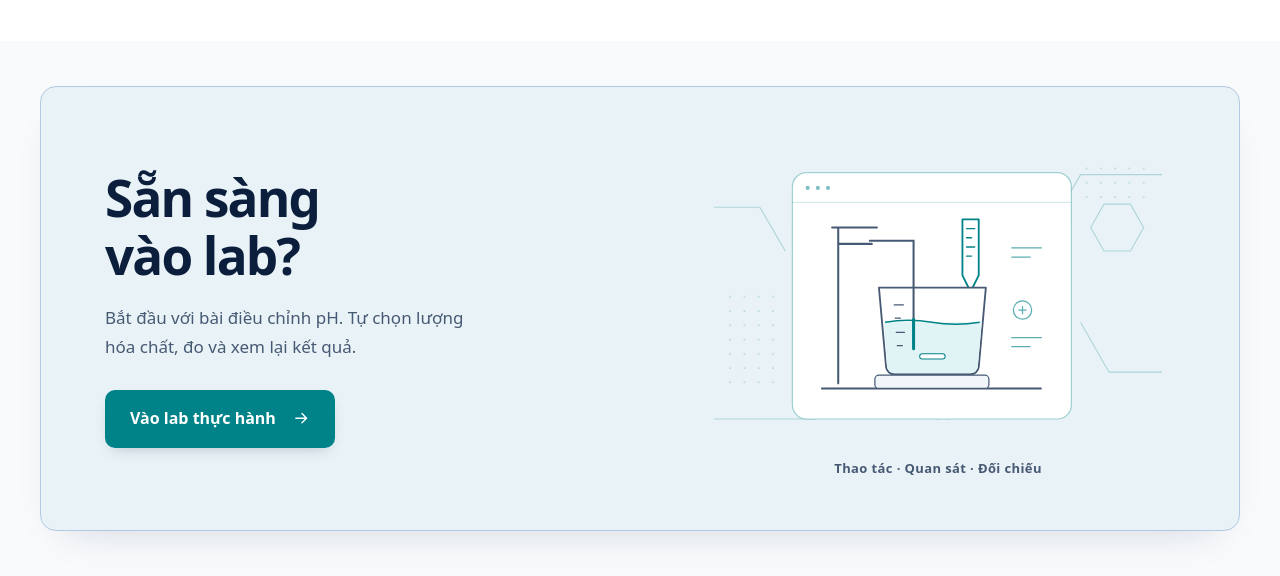
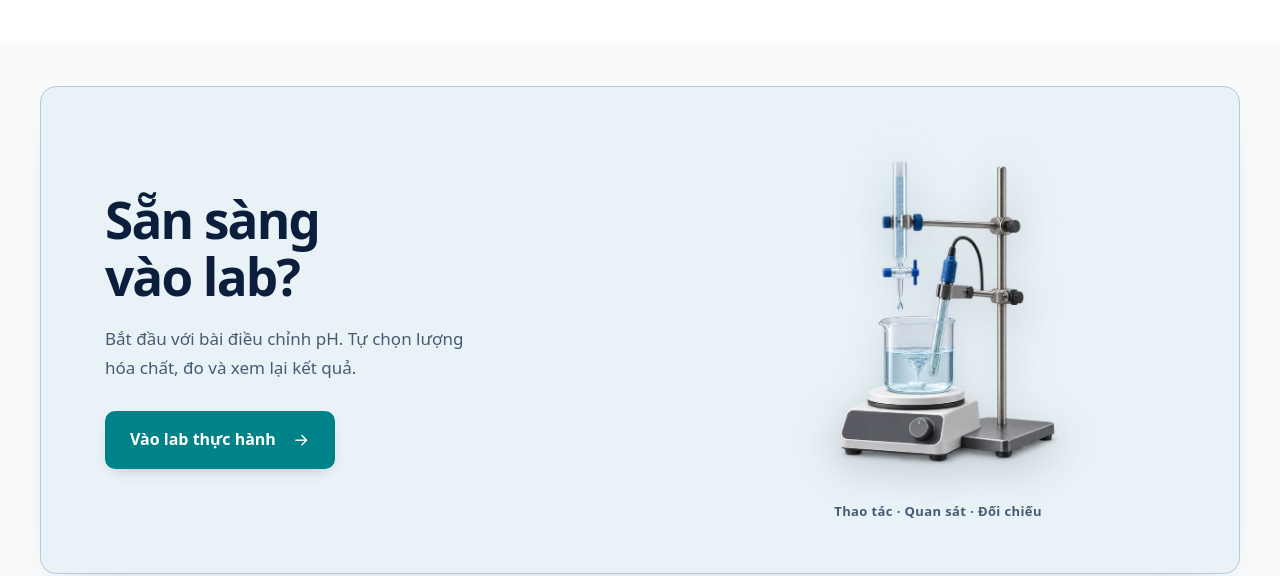
Before and after one commit to manhthien2005/VECLab, a Next.js app: page / in a window 1280 px wide. Shown: the part 3700-4276 px from the top of the page. Built offline with nearby package versions, Linux system fonts and the light colour scheme; no server answers.

Commit message:
style(ui): blend transparent lab imagery into the invitation panel

```diff
--- a/src/features/landing/final-cta-banner.tsx
+++ b/src/features/landing/final-cta-banner.tsx
@@ -1,3 +1,4 @@
+import Image from 'next/image'
 import Link from 'next/link'
 import { APP_STRINGS } from '@/content/index.js'
 import { ArrowRightIcon } from './icons.js'
@@ -20,31 +21,10 @@ export function FinalCtaBanner({ scenarioKey = 'acid-neutralization' }: FinalCta
           </Link>
         </div>
         <div className="final-cta-lab" aria-hidden="true">
-          <svg className="final-cta-lab-svg" viewBox="0 0 440 310" fill="none" focusable="false">
-            <defs><pattern id="cta-lab-dots" width="14" height="14" patternUnits="userSpaceOnUse"><circle cx="2" cy="2" r="0.8" fill="currentColor" /></pattern></defs>
-            <g stroke="currentColor" strokeWidth="1.1" opacity="0.25">
-              <path d="M0 68h45l25 43M440 230h-52l-28-49M0 276h100l24-42M440 36h-80l-20 35" />
-              <circle cx="222" cy="156" r="120" strokeDasharray="2 8" />
-              <path d="m370 88 13-23h26l13 23-13 23h-26Z" />
-            </g>
-            <g fill="url(#cta-lab-dots)" opacity="0.28"><rect x="12" y="148" width="58" height="98" /><rect x="356" y="18" width="72" height="44" /></g>
-            <rect x="77" y="34" width="274" height="242" rx="14" fill="var(--surface)" stroke="currentColor" strokeWidth="1.2" strokeOpacity="0.35" />
-            <path d="M77 63h274" stroke="currentColor" strokeOpacity="0.2" />
-            <g fill="currentColor" opacity="0.5"><circle cx="92" cy="49" r="2" /><circle cx="102" cy="49" r="2" /><circle cx="112" cy="49" r="2" /></g>
-            <path d="M106 246h215M122 241V88m-6 0h44m-38 16h33" stroke="var(--ink-muted)" strokeWidth="2" strokeLinecap="round" />
-            <path d="M244 80h16v55l-8 16-8-16Z" stroke="currentColor" strokeWidth="1.8" strokeLinejoin="round" />
-            <path d="M248 89h8m-8 9h5m-5 9h8m-8 9h5M252 151v9" stroke="currentColor" strokeWidth="1.4" strokeLinecap="round" />
-            <path d="M162 147h105l-7 78a8 8 0 0 1-8 7h-75a8 8 0 0 1-8-7Z" fill="var(--surface)" stroke="var(--ink-muted)" strokeWidth="1.8" strokeLinejoin="round" />
-            <path d="M167 181h96l-4 44a7 7 0 0 1-7 6h-75a7 7 0 0 1-7-6Z" fill="var(--accent-soft)" />
-            <path className="final-cta-waterline" d="M168 181q23-4 46 0t47 0" stroke="currentColor" strokeWidth="1.5" />
-            <path d="M177 164h9m-8 13h5m-4 14h8m-7 13h5" stroke="var(--ink-muted)" strokeWidth="1.2" strokeLinecap="round" />
-            <rect x="158" y="233" width="112" height="13" rx="4" fill="var(--surface-2)" stroke="var(--ink-muted)" strokeWidth="1.2" />
-            <rect x="202" y="212" width="25" height="5" rx="2.5" fill="var(--surface)" stroke="currentColor" strokeWidth="1" />
-            <path d="M153 101h43v77" stroke="var(--ink-muted)" strokeWidth="2" strokeLinecap="round" />
-            <path d="M196 178v29" stroke="currentColor" strokeWidth="3" strokeLinecap="round" />
-            <circle className="final-cta-drop" cx="252" cy="162" r="2.8" fill="currentColor" />
-            <g stroke="currentColor" strokeWidth="1.2" opacity="0.65"><path d="M292 108h30m-30 9h19M292 196h30m-30 9h19" /><circle cx="303" cy="169" r="9" /><path d="M299 169h8m-4-4v8" /></g>
-          </svg>
+          <div className="final-cta-image-stage">
+            <Image className="final-cta-image-ambient" src="/assets/lab-invitation.webp" alt="" fill sizes="(max-width: 48rem) 85vw, 480px" />
+            <Image className="final-cta-image" src="/assets/lab-invitation.webp" alt="" fill sizes="(max-width: 48rem) 85vw, 480px" />
+          </div>
           <p>Thao tác · Quan sát · Đối chiếu</p>
         </div>
       </div>
```
Also changed, not shown: public/assets/lab-invitation.webp (added), src/app/globals.css, 1 other file (tests, documents, lock files or other folders).
